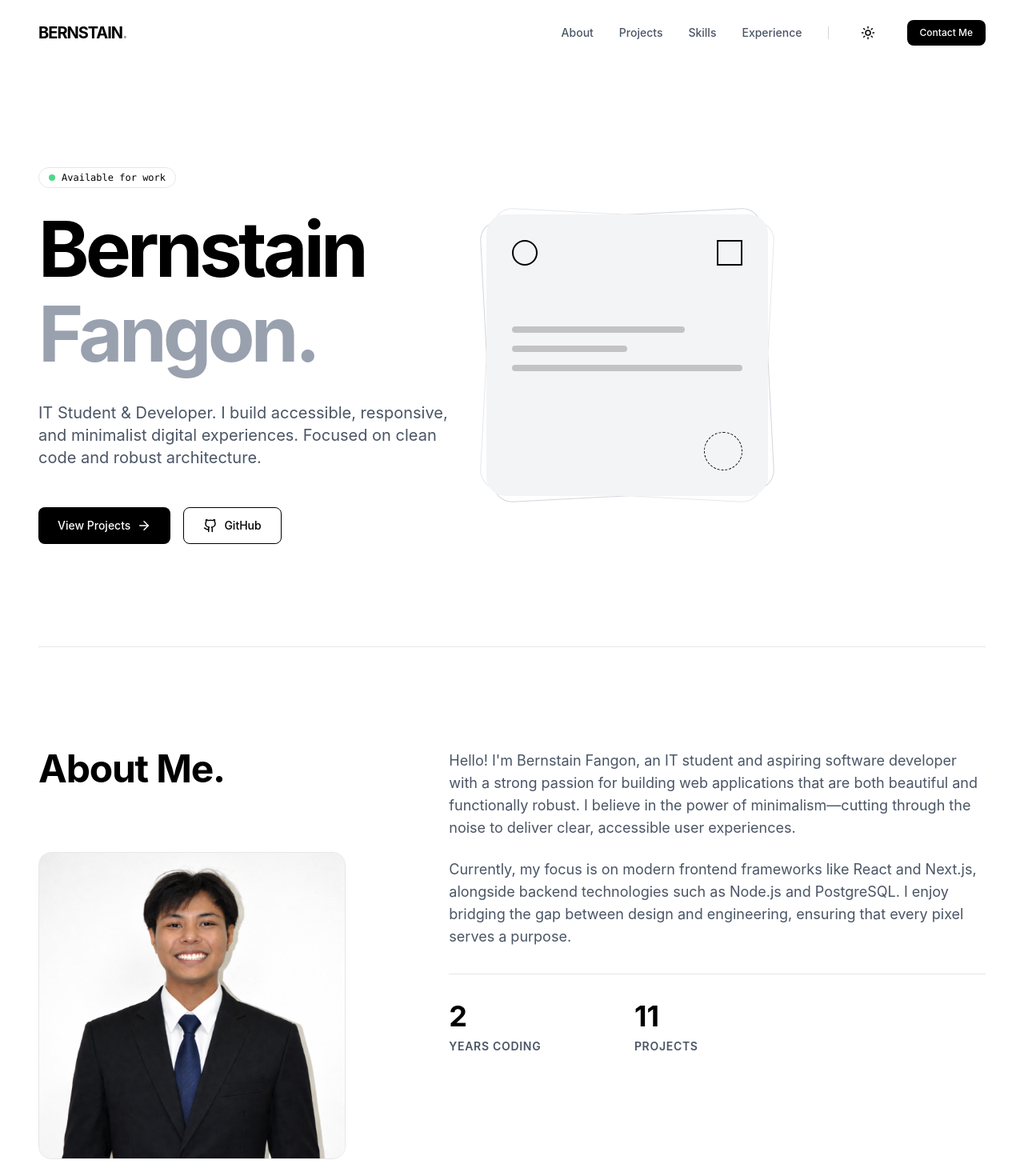
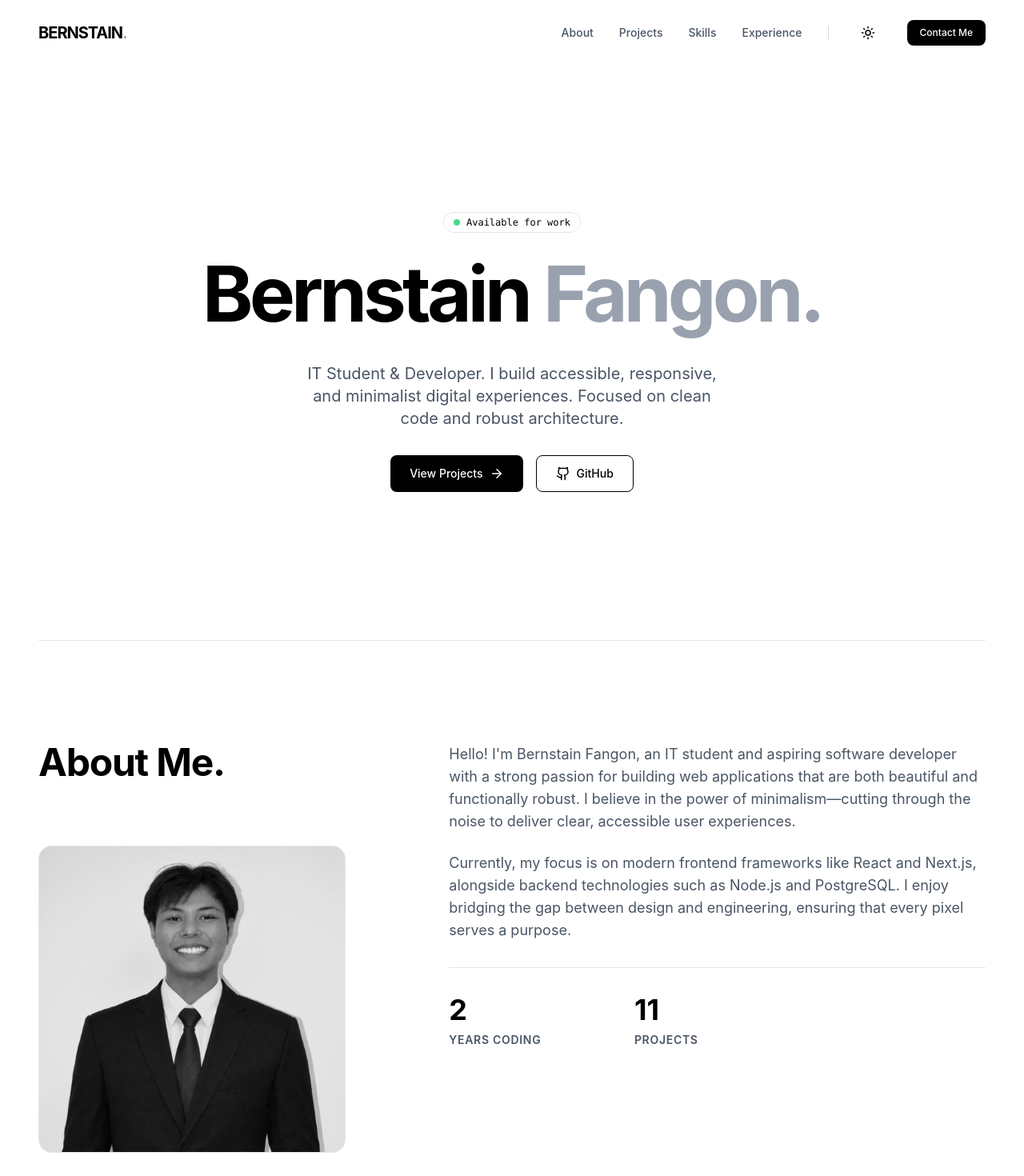
Before and after one commit to fangonbernstain566-collab/porfolio, a React (Vite) app: page / in a window 1280 px wide. Shown: the top 1470 px of the page at 80% size. Built offline with nearby package versions, Linux system fonts and the light colour scheme.

Commit message:
kakaedit

```diff
--- a/src/app/App.tsx
+++ b/src/app/App.tsx
@@ -1,7 +1,7 @@
-import profileImage from "../assets/profile.png";
-import velvetRiotImage from "../assets/velvetriot.png";
-import studentSystemImage from "../assets/StudentSystem.png";
-import sanPabloImage from "../assets/SPSWebsite.png";
+import profileImage from "@/assets/profile.png";
+import velvetRiotImage from "@/assets/velvetriot.png";
+import studentSystemImage from '@/assets/StudentSystem.png';
+import sanPabloImage from '@/assets/SPSWebsite.png';
 import React, { useState, useEffect } from 'react';
 import { motion } from 'motion/react';
 import emailjs from '@emailjs/browser';
@@ -152,20 +152,19 @@ const Navbar = ({ darkMode, setDarkMode }: { darkMode: boolean, setDarkMode: (v:
 const Hero = () => {
   return (
     <section className="pt-40 pb-20 md:pt-52 md:pb-32 min-h-screen flex items-center">
-      <div className="grid grid-cols-1 lg:grid-cols-12 gap-12 items-center">
-        <div className="lg:col-span-7 space-y-8">
+      <div className="w-full flex flex-col items-center justify-center text-center max-w-4xl mx-auto px-6">
         <motion.div
           initial={{ opacity: 0, y: 20 }}
           animate={{ opacity: 1, y: 0 }}
           transition={{ duration: 0.5 }}
+          className="flex flex-col items-center"
         >
           <div className="inline-flex items-center gap-2 px-3 py-1 rounded-full border border-gray-200 dark:border-gray-800 text-xs font-mono mb-6">
             <span className="w-2 h-2 rounded-full bg-green-500 animate-pulse" />
             Available for work
           </div>
           <h1 className="text-5xl md:text-7xl lg:text-8xl font-bold tracking-tighter leading-[1.1]">
-              Bernstain <br />
-              <span className="text-gray-400 dark:text-gray-500">Fangon.</span>
+            Bernstain <span className="text-gray-400 dark:text-gray-500">Fangon.</span>
           </h1>
         </motion.div>
 
@@ -173,7 +172,7 @@ const Hero = () => {
           initial={{ opacity: 0, y: 20 }}
           animate={{ opacity: 1, y: 0 }}
           transition={{ duration: 0.5, delay: 0.1 }}
-            className="text-lg md:text-xl text-gray-600 dark:text-gray-400 max-w-lg"
+          className="text-lg md:text-xl text-gray-600 dark:text-gray-400 max-w-lg mt-8"
         >
           IT Student & Developer. I build accessible, responsive, and minimalist digital experiences. Focused on clean code and robust architecture.
         </motion.p>
@@ -182,51 +181,32 @@ const Hero = () => {
           initial={{ opacity: 0, y: 20 }}
           animate={{ opacity: 1, y: 0 }}
           transition={{ duration: 0.5, delay: 0.2 }}
-            className="flex flex-wrap gap-4 pt-4"
+          className="flex flex-wrap justify-center gap-4 mt-8"
         >
           <Button variant="primary" onClick={() => document.getElementById('projects')?.scrollIntoView({ behavior: 'smooth' })}>
             View Projects <ArrowRight size={18} />
           </Button>
-            <Button variant="secondary" onClick={() => window.open('https://github.com/fangonbernstain566-collab', '_blank')}>
+          <Button variant="secondary" onClick={() => window.open('https://github.com', '_blank')}>
             <Github size={18} /> GitHub
           </Button>
-          </motion.div>
-        </div>
-
-        <motion.div
-          initial={{ opacity: 0, scale: 0.9 }}
-          animate={{ opacity: 1, scale: 1 }}
-          transition={{ duration: 0.7, delay: 0.3 }}
-          className="lg:col-span-5 relative"
-        >
-          {/* Minimalist Abstract Graphic */}
-          <div className="aspect-square relative w-full max-w-md mx-auto">
-            <div className="absolute inset-0 border border-gray-200 dark:border-gray-800 rounded-3xl rotate-3 transition-transform hover:rotate-6 duration-500" />
-            <div className="absolute inset-0 border border-gray-300 dark:border-gray-700 rounded-3xl -rotate-3 transition-transform hover:-rotate-6 duration-500" />
-            <div className="absolute inset-0 bg-gray-100 dark:bg-gray-900 rounded-3xl flex items-center justify-center overflow-hidden">
-               <div className="w-full h-full relative p-8 flex flex-col justify-between">
-                  <div className="flex justify-between">
-                    <div className="w-8 h-8 rounded-full border-2 border-black dark:border-white" />
-                    <div className="w-8 h-8 rounded-none border-2 border-black dark:border-white" />
-                  </div>
-                  <div className="space-y-4 w-full">
-                    <div className="h-2 w-3/4 bg-black/20 dark:bg-white/20 rounded" />
-                    <div className="h-2 w-1/2 bg-black/20 dark:bg-white/20 rounded" />
-                    <div className="h-2 w-full bg-black/20 dark:bg-white/20 rounded" />
-                  </div>
-                  <div className="flex justify-end">
-                    <div className="w-12 h-12 rounded-full border border-dashed border-black dark:border-white animate-spin-slow" style={{ animationDuration: '10s' }} />
-                  </div>
-               </div>
-            </div>
-          </div>
         </motion.div>
       </div>
     </section>
   );
 };
 
+
 const About = () => {
+  const [mousePosition, setMousePosition] = useState({ x: 0, y: 0 });
+  const [isHovering, setIsHovering] = useState(false);
+
+  const handleMouseMove = (e: React.MouseEvent<HTMLDivElement>) => {
+    const { left, top, width, height } = e.currentTarget.getBoundingClientRect();
+    const x = (e.clientX - left) / width - 0.5;
+    const y = (e.clientY - top) / height - 0.5;
+    setMousePosition({ x, y });
+  };
+
   return (
     <section id="about" className="py-20 md:py-32 border-t border-gray-200 dark:border-gray-800">
       <div className="grid grid-cols-1 lg:grid-cols-12 gap-12">
@@ -237,13 +217,27 @@ const About = () => {
             whileInView={{ opacity: 1, y: 0 }}
             viewport={{ once: true }}
             transition={{ duration: 0.5, delay: 0.2 }}
-            className="mt-8 relative aspect-square max-w-sm rounded-2xl overflow-hidden bg-gray-100 dark:bg-gray-900 border border-gray-200 dark:border-gray-800"
+            className="mt-8 relative aspect-square max-w-sm rounded-2xl overflow-hidden bg-gray-100 dark:bg-gray-900 border border-gray-200 dark:border-gray-800 group"
+            onMouseEnter={() => setIsHovering(true)}
+            onMouseLeave={() => { setIsHovering(false); setMousePosition({ x: 0, y: 0 }); }}
+            onMouseMove={handleMouseMove}
+          >
+            <motion.div
+              animate={{
+                x: isHovering ? mousePosition.x * -20 : 0,
+                y: isHovering ? mousePosition.y * -20 : 0,
+                scale: isHovering ? 1.1 : 1
+              }}
+              transition={{ type: "spring", stiffness: 150, damping: 20 }}
+              className="w-full h-full"
             >
               <ImageWithFallback
                 src={profileImage}
                 alt="Bernstain Fangon"
-              className="w-full h-full object-cover hover:scale-105 transition-transform duration-500"
+                className="w-full h-full object-cover filter grayscale group-hover:grayscale-0 transition-all duration-700"
               />
+            </motion.div>
+            <div className="absolute inset-0 bg-black/10 dark:bg-black/40 group-hover:bg-transparent transition-colors duration-500 pointer-events-none" />
           </motion.div>
         </div>
         <div className="lg:col-span-7">
```
Lines whose indentation alone changed are shown as unchanged.
